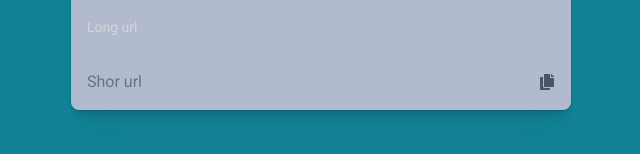
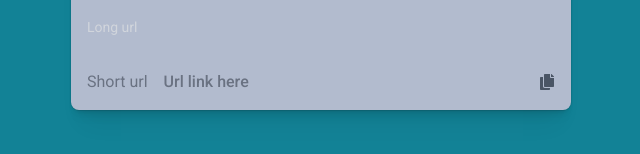
Before and after one commit to moshiurhossain/ShortURLFrontEnd, a React (Vite) app: page / in a window 1280 px wide. Shown: the part 420-574 px from the top of the page, without its empty margins (319-959 px from the left). Built offline with nearby package versions, Linux system fonts and the light colour scheme.

Commit message:
url text copied to clickboard done

```diff
--- a/src/pages/Url.jsx
+++ b/src/pages/Url.jsx
@@ -4,11 +4,21 @@ import { FaCheckCircle } from "react-icons/fa";
 
 
 const Url = () => {
+// copy , setCopy useState starts
+const [copy,setCopy]=useState(false)
+// handleCopy function starts
+const handleCopy = ()=>{
+  //  copy set to true
+   setCopy(!copy)
+  //  copy set to false after 2.5seconds
+   setTimeout(()=>setCopy(copy),2500)
+  //  copy text
+  const copiedText = document.querySelector('.copiedText')
+  //  Copy the text inside the text field
+ navigator.clipboard.writeText(copiedText.textContent);
 
-  const [copy,setCopy]=useState(false)
 
-const handleCopy = ()=>{
-   setCopy(!copy)
+  console.log('text coppied')
 }
 
   return (
@@ -21,7 +31,9 @@ const handleCopy = ()=>{
             </form>
             <h2 className='font-normal font-roboto text-[12px] lg:text-[14px] text-gray-300 my-8'>Long url</h2>
             <div className='flex justify-between'>
-             <a target='_blank' className='font-normal font-roboto text-[14px] lg:text-[16px] text-gray-500 ' href="#">Shor url</a>
+             <a target='_blank' className='font-normal font-roboto text-[14px] lg:text-[16px] text-gray-500 ' href="#">Short url
+              <span className='ml-4 font-medium copiedText'>Url link here</span>
+             </a>
              {
               copy?
                   <button><FaCheckCircle className='text-green-600 cursor-pointer'/></button>
```
